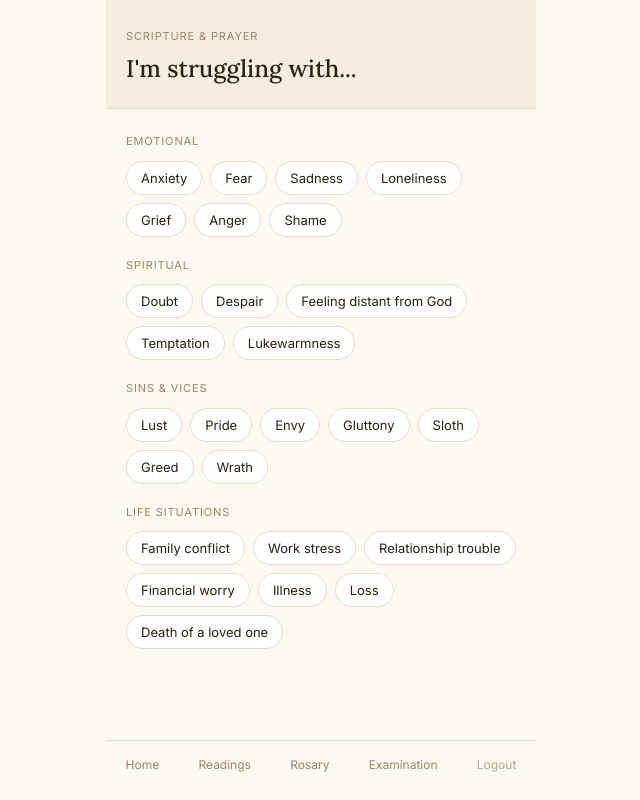
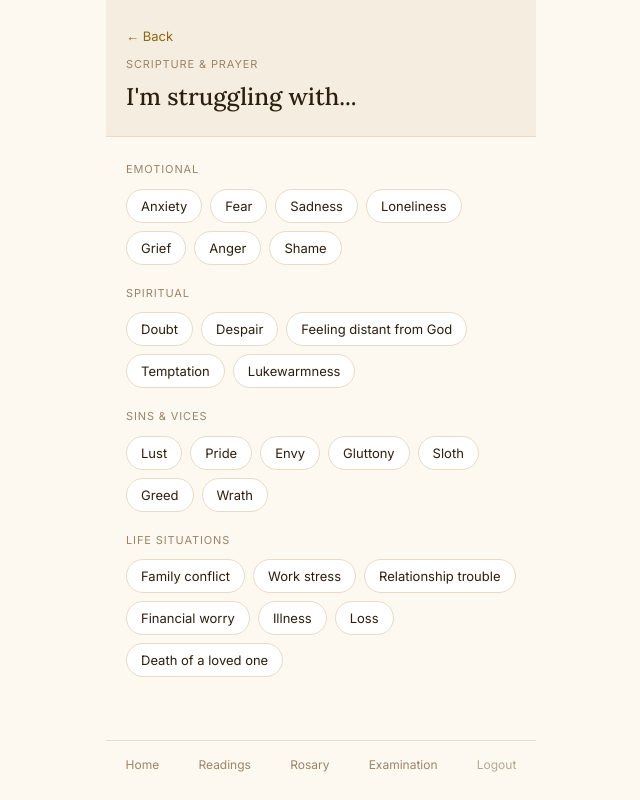
Before and after one commit to dorianzelaya/catholic-companion, a React (Vite) app in the folder frontend/: page /struggle in a window 1280 px wide. Shown: the whole page, without its empty margins (319-959 px from the left). Built offline with nearby package versions, Linux system fonts and the light colour scheme; sample sign-in values are in the browser's storage.

Commit message:
add back button to struggle page and fix readings header padding

```diff
--- a/frontend/src/pages/Struggle.jsx
+++ b/frontend/src/pages/Struggle.jsx
@@ -1,5 +1,6 @@
 import { useState } from 'react'
 import NavBar from '../components/NavBar'
+import BackButton from '../components/BackButton'
 import API_URL from '../config'
 
 const CATEGORIES = {
@@ -125,6 +126,7 @@ function Struggle() {
     <div className="page">
       <div className="page-content">
         <div className="struggle-header">
+          <BackButton />
           <p className="readings-eyebrow">Scripture & Prayer</p>
           <h1 className="struggle-title">I'm struggling with...</h1>
         </div>
```
